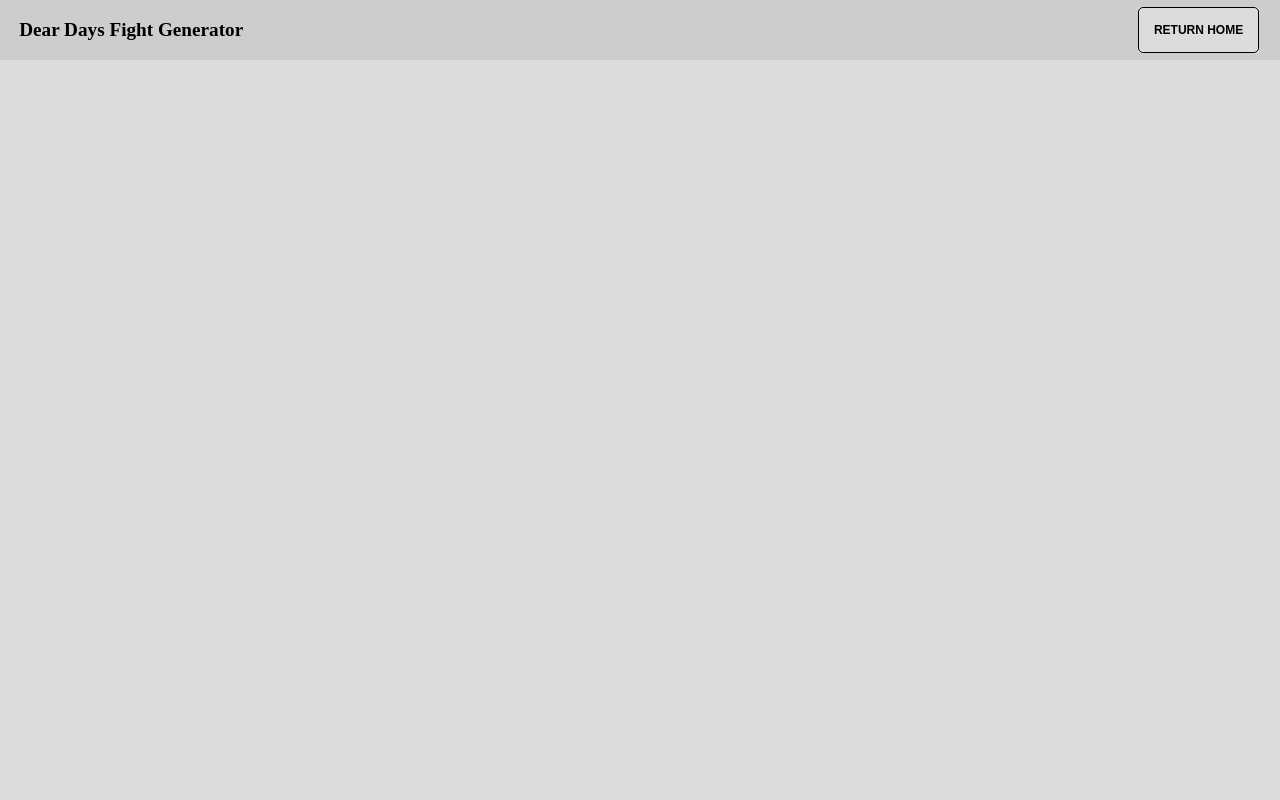
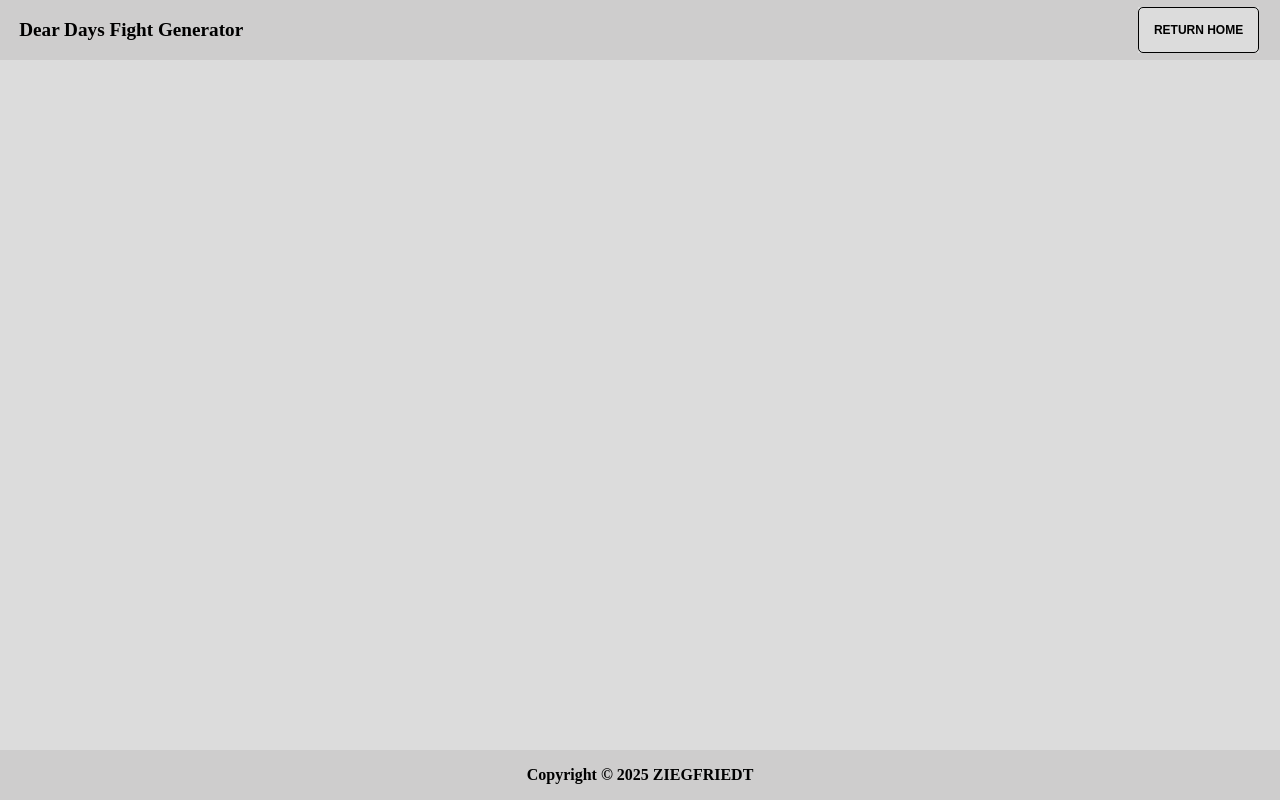
Before and after one commit to Grand-Junction/Flex-Fight-Generator, a React (Vite) app: page / in a window 1280 px wide. Both pictures are taken after a click on the button "ENTER HERE". Built offline with nearby package versions, Linux system fonts and the light colour scheme.

Commit message:
style Footer component

```diff
--- a/public/style.css
+++ b/public/style.css
@@ -70,3 +70,24 @@
 #header-btn {
     margin-right: 1.1rem;
 }
+
+/* FOOTER COMPONENT STYLING */
+
+.footer-parent {
+    position: fixed;
+    margin: 0;
+    left: 0;
+    bottom: 0;
+    display: flex;
+    justify-content: center;
+    align-items: center;
+    width: 100%;
+    padding: 1rem;
+    background-color: rgb(206, 205, 205);
+}
+
+.footer-child {
+    list-style-type: none;
+    background-color: rgb(206, 205, 205);
+    font-weight: 600;
+}
--- a/src/Footer.jsx
+++ b/src/Footer.jsx
@@ -5,8 +5,8 @@ const date = new Date().getFullYear();
 function Footer() {
     return (
         <footer>
-            <ul className="flex-parent-2">
-                <li className="flex-child" id="footer-copyright">Copyright © {date} ZIEGFRIEDT</li>
+            <ul className="footer-parent">
+                <li className="footer-child" id="footer-copyright">Copyright © {date} ZIEGFRIEDT</li>
             </ul>
         </footer>
     );
--- a/src/HomePage.jsx
+++ b/src/HomePage.jsx
@@ -9,7 +9,8 @@ function HomePage() {
         <div id="homepage-parent">
             <Header />
             {/* <MainCard />
-            <Footer /> */}
+             */}
+            <Footer />
         </div>
 
     );
```
